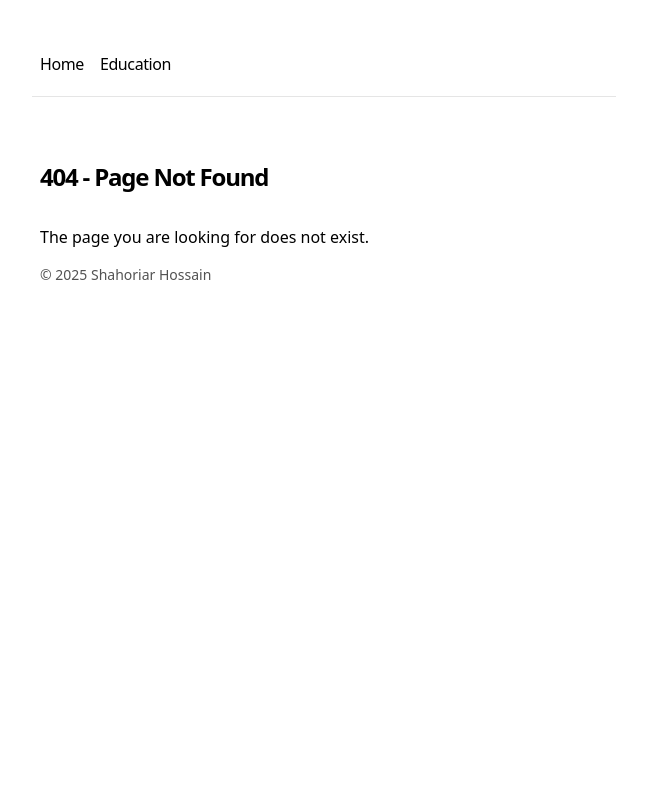
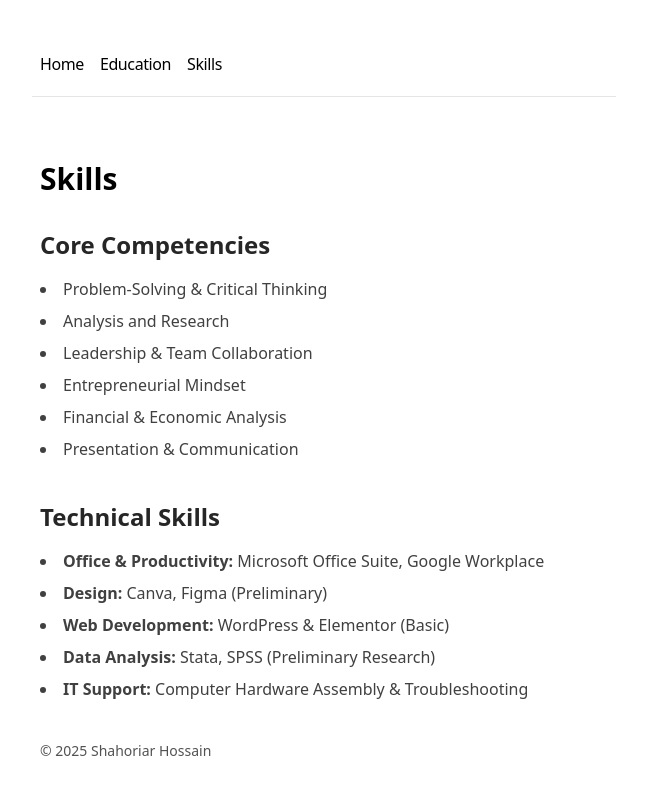
Before and after one commit to zaifears/zaifears-portfolio, a Next.js app: page /skills in a window 1280 px wide. Before the commit this address had no page. Shown: the top 794 px of the page, without its empty margins (312-959 px from the left). Built offline with nearby package versions, Linux system fonts and the light colour scheme.

Commit message:
added the skills page and updated the nav

```diff
--- a/app/components/nav.tsx
+++ b/app/components/nav.tsx
@@ -4,9 +4,12 @@ const navItems = {
   '/': {
     name: 'Home',
   },
-  // ✅ UPDATED: Changed 'contact me' to 'education' and linked it to a new page.
   '/education': {
     name: 'Education',
+  },
+  // ✅ ADDED: The new 'skill' link.
+  '/skills': {
+    name: 'Skills',
   },
 }
 
--- /dev/null
+++ b/app/skills/page.tsx
@@ -0,0 +1,36 @@
+// This is the new page for your skills section.
+// The file should be located at: app/skills/page.tsx
+
+export default function SkillsPage() {
+  return (
+    <section>
+      <h1 className="font-bold text-3xl mb-8">Skills</h1>
+
+      {/* --- Core Competencies Section --- */}
+      <div className="mb-10">
+        <h2 className="text-2xl font-semibold mb-4 text-neutral-800 dark:text-neutral-200">Core Competencies</h2>
+        <ul className="list-disc list-inside space-y-2 text-neutral-700 dark:text-neutral-300">
+          <li>Problem-Solving & Critical Thinking</li>
+          <li>Analysis and Research</li>
+          <li>Leadership & Team Collaboration</li>
+          <li>Entrepreneurial Mindset</li>
+          <li>Financial & Economic Analysis</li>
+          <li>Presentation & Communication</li>
+        </ul>
+      </div>
+
+      {/* --- Technical Skills Section --- */}
+      <div className="mb-10">
+        <h2 className="text-2xl font-semibold mb-4 text-neutral-800 dark:text-neutral-200">Technical Skills</h2>
+        <ul className="list-disc list-inside space-y-2 text-neutral-700 dark:text-neutral-300">
+          <li><strong>Office & Productivity:</strong> Microsoft Office Suite, Google Workplace</li>
+          <li><strong>Design:</strong> Canva, Figma (Preliminary)</li>
+          <li><strong>Web Development:</strong> WordPress & Elementor (Basic)</li>
+          <li><strong>Data Analysis:</strong> Stata, SPSS (Preliminary Research)</li>
+          <li><strong>IT Support:</strong> Computer Hardware Assembly & Troubleshooting</li>
+        </ul>
+      </div>
+
+    </section>
+  );
+}
```
